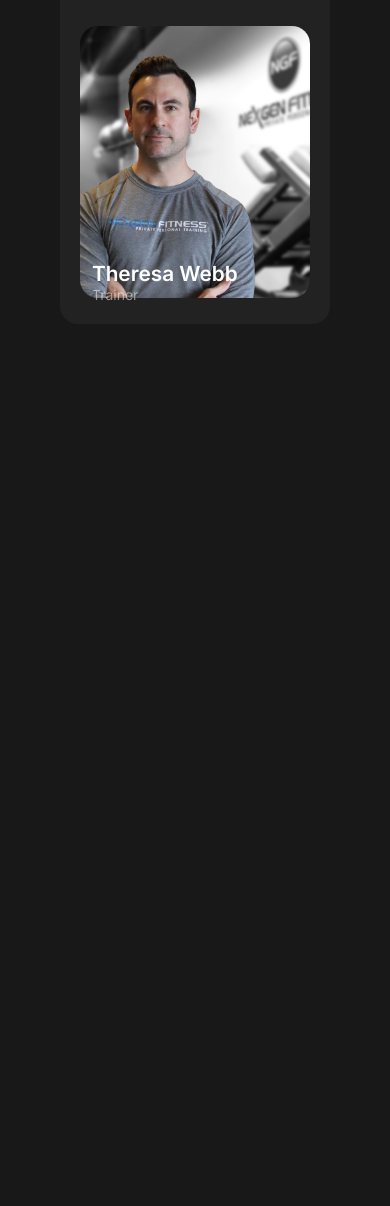
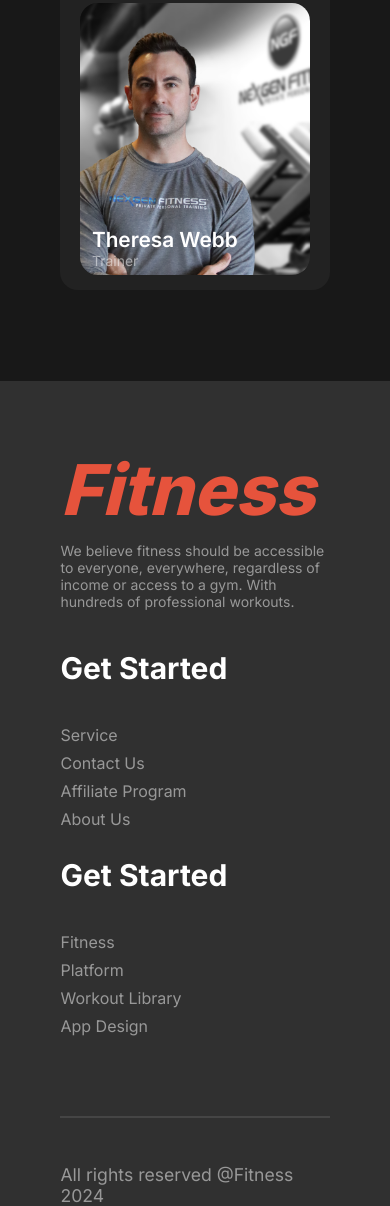
Before and after one commit to rushomrong/b10-a2-rusho, a plain HTML site: page index.html in a window 390 px wide. Shown: the part 5955-7161 px from the top of the page. Before the commit the page ends 6279 px from the top, so only its background shows below. Drawn offline with Linux system fonts and the light colour scheme.

Commit message:
Footer section added & mobile reponsive fixed

```diff
--- a/index.html
+++ b/index.html
@@ -247,6 +247,46 @@
     </main>
 
     <!-- footer section -->
-    <footer></footer>
+    <footer class="footer">
+      <div class="footer-container display-flex">
+        <div class="footer-main display-flex">
+          <!-- content here -->
+
+          <div class="footer-brand">
+            <h1>Fitness</h1>
+            <p>
+              We believe fitness should be accessible to everyone, everywhere,
+              regardless of income or access to a gym. With hundreds of
+              professional workouts.
+            </p>
+          </div>
+          <div class="footer-nav">
+            <div>
+              <h3>Get Started</h3>
+              <ul>
+                <li><a href="#">Service</a></li>
+                <li><a href="#">Contact Us</a></li>
+                <li><a href="#">Affiliate Program</a></li>
+                <li><a href="#">About Us</a></li>
+              </ul>
+            </div>
+            <div>
+              <h3>Get Started</h3>
+              <ul>
+                <li><a href="#">Fitness</a></li>
+                <li><a href="#">Platform</a></li>
+                <li><a href="#">Workout Library</a></li>
+                <li><a href="#">App Design</a></li>
+              </ul>
+            </div>
+          </div>
+          <!-- end content part -->
+        </div>
+
+        <div class="footer-bottom">
+          <p>All rights reserved @Fitness 2024</p>
+        </div>
+      </div>
+    </footer>
   </body>
 </html>
--- a/style/reposive.css
+++ b/style/reposive.css
@@ -214,6 +214,40 @@
     grid-template-columns: repeat(1, 1fr);
     height: fit-content;
   }
+
+  .trainer-title {
+    margin-top: -25%;
+  }
+
+  /* footer section responsive */
+  .footer {
+    margin-top: 577px;
+  }
+
+  .footer-container {
+    height: fit-content;
+  }
+  .footer-main {
+    height: fit-content;
+  }
+
+  .footer-nav {
+    flex-direction: column;
+  }
+
+  .footer-nav h3 {
+    margin-top: 20px;
+    font-size: 1.875rem;
+  }
+
+  .footer-bottom {
+    margin-top: 72px;
+  }
+
+  .footer-bottom p {
+    text-align: left;
+    font-size: 1.1rem;
+  }
 }
 
 /* large screen device */
--- a/style/style.css
+++ b/style/style.css
@@ -598,3 +598,103 @@ span.sub-title {
   font-size: 0.875rem;
   font-weight: 400;
 }
+
+/* footer container */
+
+.footer-container {
+  width: 100%;
+  height: 30.563rem;
+  background: rgba(255, 255, 255, 0.1);
+  flex-direction: column;
+}
+
+.footer-main {
+  width: 69%;
+  height: 15.563rem;
+  margin: 0 auto;
+  /* border: 1px solid red; */
+  background: none;
+  margin-top: 66px;
+  justify-content: space-between;
+  flex-wrap: wrap;
+  gap: 20px;
+}
+
+.footer-brand {
+  flex: 1;
+  background: none;
+}
+.footer-brand h1 {
+  font-family: "Inter", sans-serif;
+  color: #e6533c;
+  font-size: 4.375rem;
+  font-weight: 800;
+  font-style: italic;
+  margin: 0 0 10px;
+  background: none;
+}
+.footer-brand p {
+  font-family: "Inter", sans-serif;
+  font-size: 0.875rem;
+  font-weight: 400;
+  color: rgba(255, 255, 255, 0.5);
+  margin: 0;
+  max-width: 450px;
+  background: none;
+}
+.footer-nav {
+  flex: 1;
+  display: flex;
+  justify-content: space-between;
+  background: none;
+}
+.footer-nav div {
+  flex: 1;
+  background: none;
+}
+.footer-nav h3 {
+  font-family: "Inter", sans-serif;
+  font-size: 2rem;
+  font-weight: 700;
+  color: #ffffff;
+  margin-bottom: 39px;
+  background: none;
+}
+.footer-nav ul {
+  list-style-type: none;
+  padding: 0;
+  margin: 0;
+  background: none;
+}
+.footer-nav ul li {
+  margin-bottom: 8px;
+  background: none;
+}
+.footer-nav ul li a {
+  color: rgba(255, 255, 255, 0.5);
+  text-decoration: none;
+  font-family: "Inter", sans-serif;
+  font-size: 1rem;
+  background: none;
+}
+/* .footer-nav ul li a:hover {
+  text-decoration: underline;
+} */
+.footer-bottom {
+  width: 69%;
+  text-align: center;
+  border-top: 2px solid rgba(255, 255, 255, 0.1);
+  margin-top: 20px;
+  padding-top: 10px;
+  margin: 0 auto;
+  background: none;
+}
+
+.footer-bottom p {
+  font-family: "Inter", sans-serif;
+  font-size: 1.25rem;
+  font-weight: 400;
+  color: rgba(255, 255, 255, 0.5);
+  background: none;
+  margin-top: 36px;
+}
```
